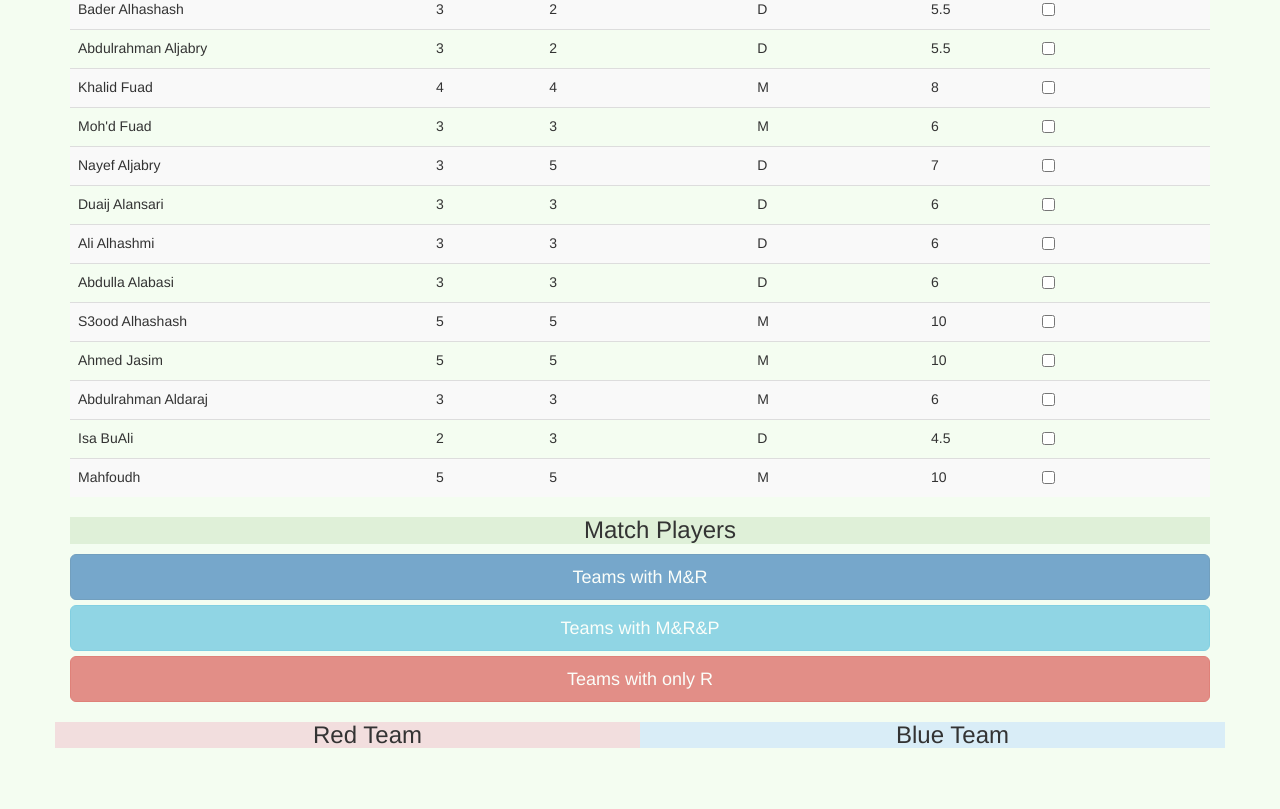
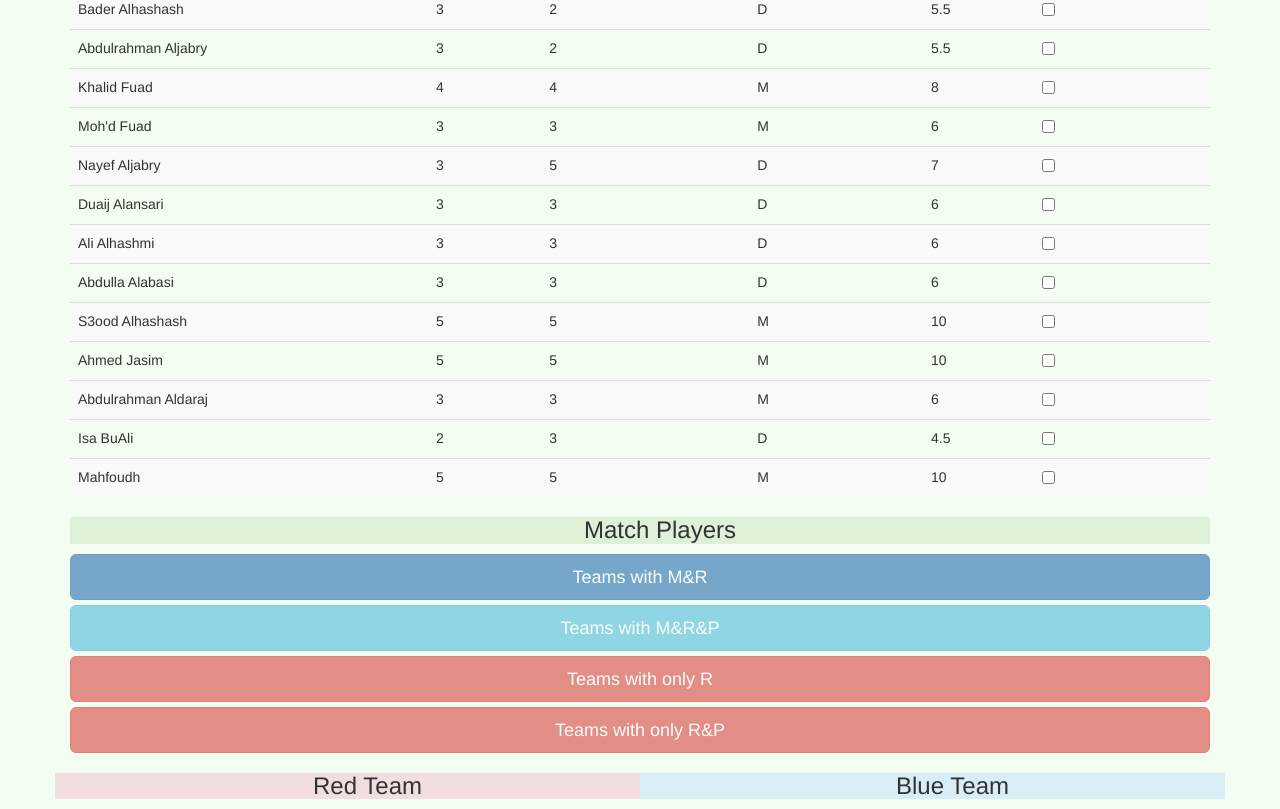
Before and after one commit to aalmalood/redPandaMatchDay, a plain HTML site: page index.html in a window 1280 px wide. Shown: the part 879-1688 px from the top of the page. Before the commit the page ends 1637 px from the top, so only its background shows below. Drawn offline with nearby package versions, Linux system fonts and the light colour scheme.

Commit message:
Update index.html
Signed-off-by: aalmalood <almalood.91@gmail.com>

```diff
--- a/index.html
+++ b/index.html
@@ -60,6 +60,7 @@
       <input type="button" data-ng-disabled="pp.matchPlayer.length == 0" class="btn btn-primary btn-lg btn-block" value="Teams with M&R" ng-click="pp.ganerate()"/>
       <input type="button" data-ng-disabled="pp.matchPlayer.length == 0" class="btn btn-info btn-lg btn-block" value="Teams with M&R&P" ng-click="pp.newGanerate()"/>
       <input type="button" data-ng-disabled="pp.matchPlayer.length == 0" class="btn btn-danger btn-lg btn-block" value="Teams with only R" ng-click="pp.oldGanerate()"/>
+      <input type="button" data-ng-disabled="pp.matchPlayer.length == 0" class="btn btn-danger btn-lg btn-block" value="Teams with only R&P" ng-click="pp.positionRateGanerate()"/>
       <div class="row">
         <div class="column">
           <h4 ng-if="pp.redTeam.length > 0">Team Strgenth = {{pp.redTeamStrength}}</h4>
```
